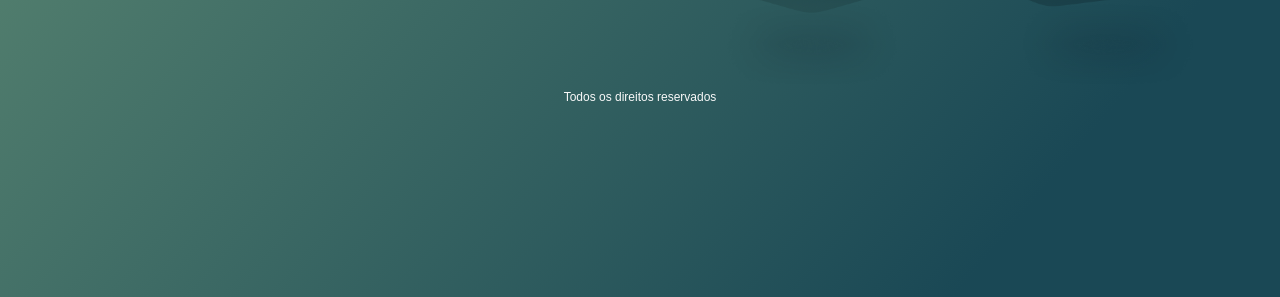
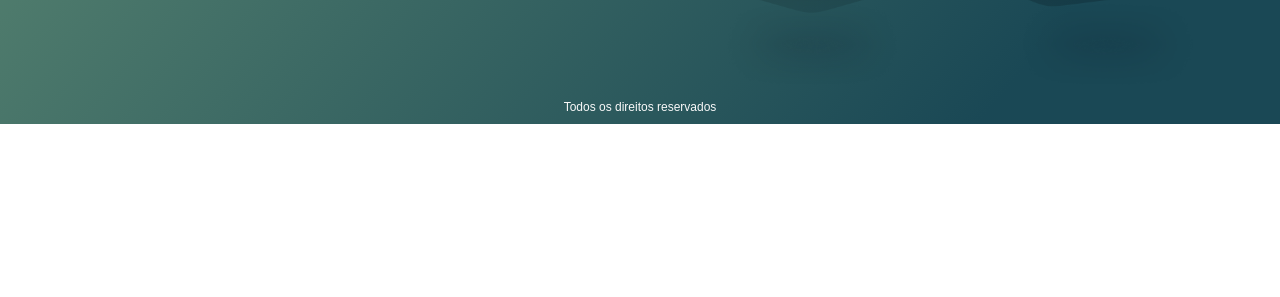
Before and after one commit to vivianemartini/studio-ghibli.github.io, a plain HTML site: page index.html in a window 1280 px wide. Shown: the part 503-800 px from the top of the page. Drawn offline with Linux system fonts and the light colour scheme.

Commit message:
fix footer padding

```diff
--- a/sass/scss/_content.scss
+++ b/sass/scss/_content.scss
@@ -1,7 +1,6 @@
 .body {
     background: $gradient;
     width: auto;
-    height: 100vh;
 }
 
 .header-container {
@@ -87,5 +86,5 @@ h1 {
 .footer {
     font-size: 12px;
     text-align: center;
-    padding: 0px 10px;
+    padding: 10px 10px;
 }
```
Also changed, not shown: sass/css/style.css.
